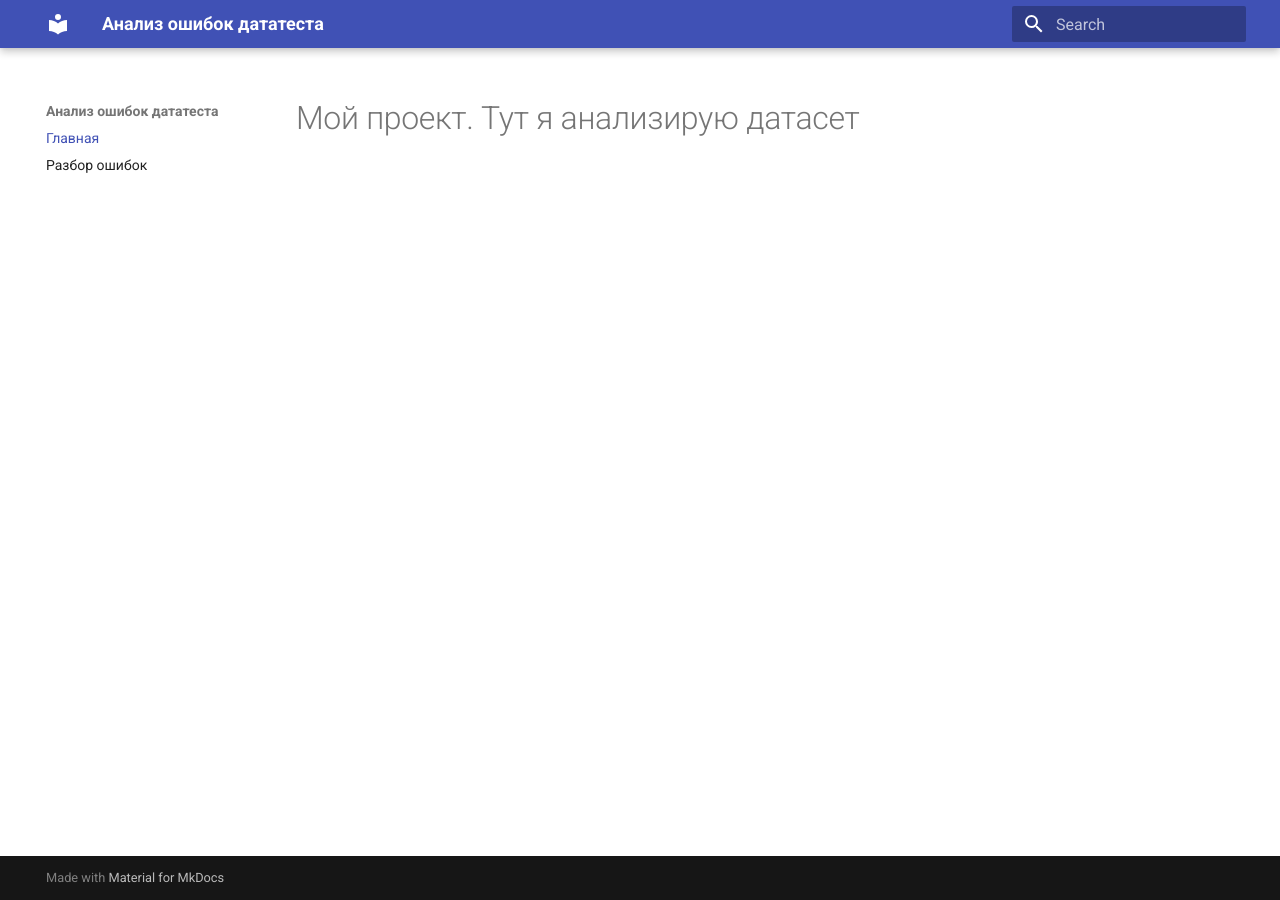
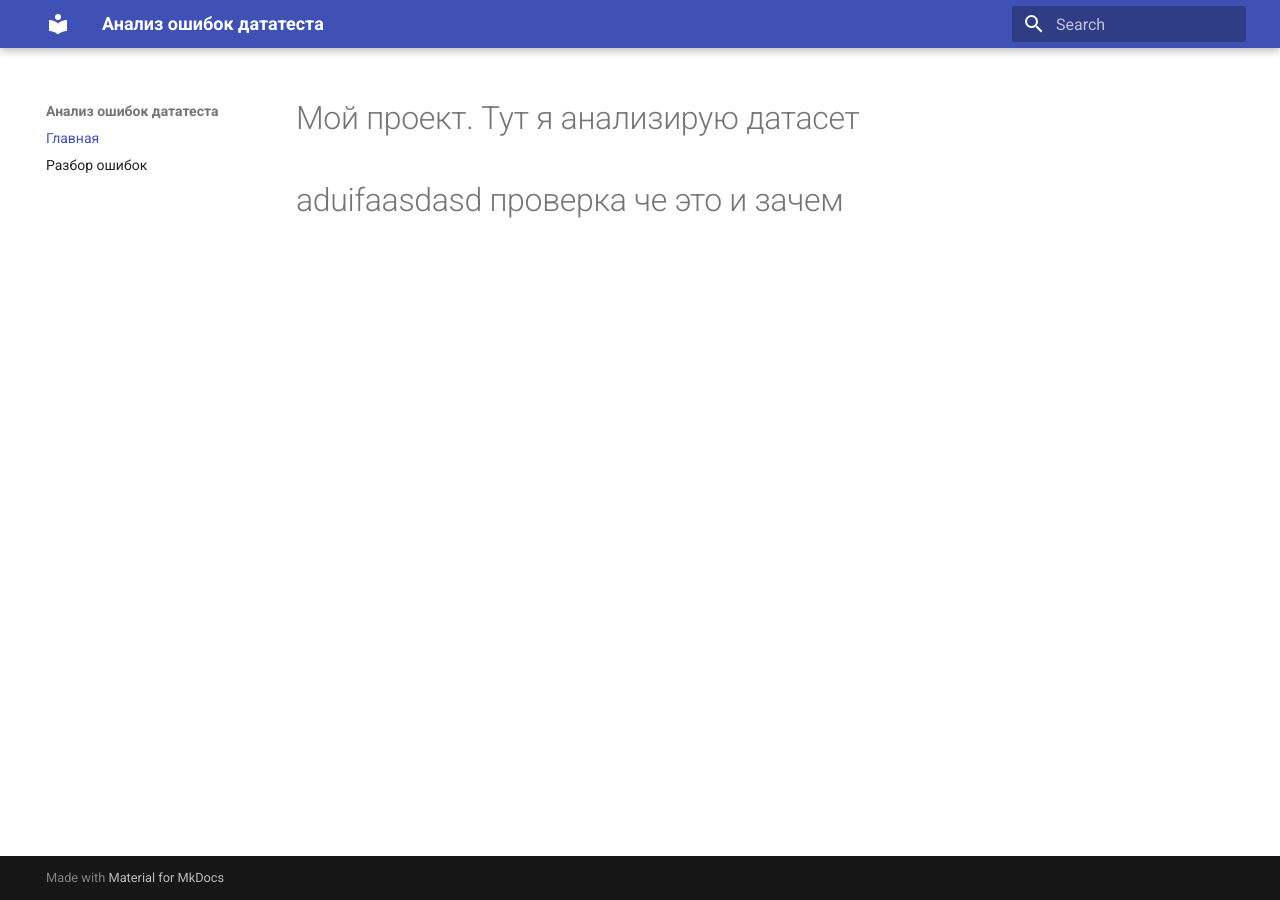
Before and after one commit to Nikita7291/dataset, an MkDocs documentation site: the page built from docs/index.md, in a window 1280 px wide. Built offline with MkDocs 1.6.1 and Material for MkDocs 9.7.7, drawn with Linux system fonts in a browser that asks for light colours.

Commit message:
проверка

```diff
--- a/docs/index.md
+++ b/docs/index.md
@@ -1 +1,2 @@
 # Мой проект. Тут я анализирую датасет
+# aduifaasdasd проверка че это и зачем
```
